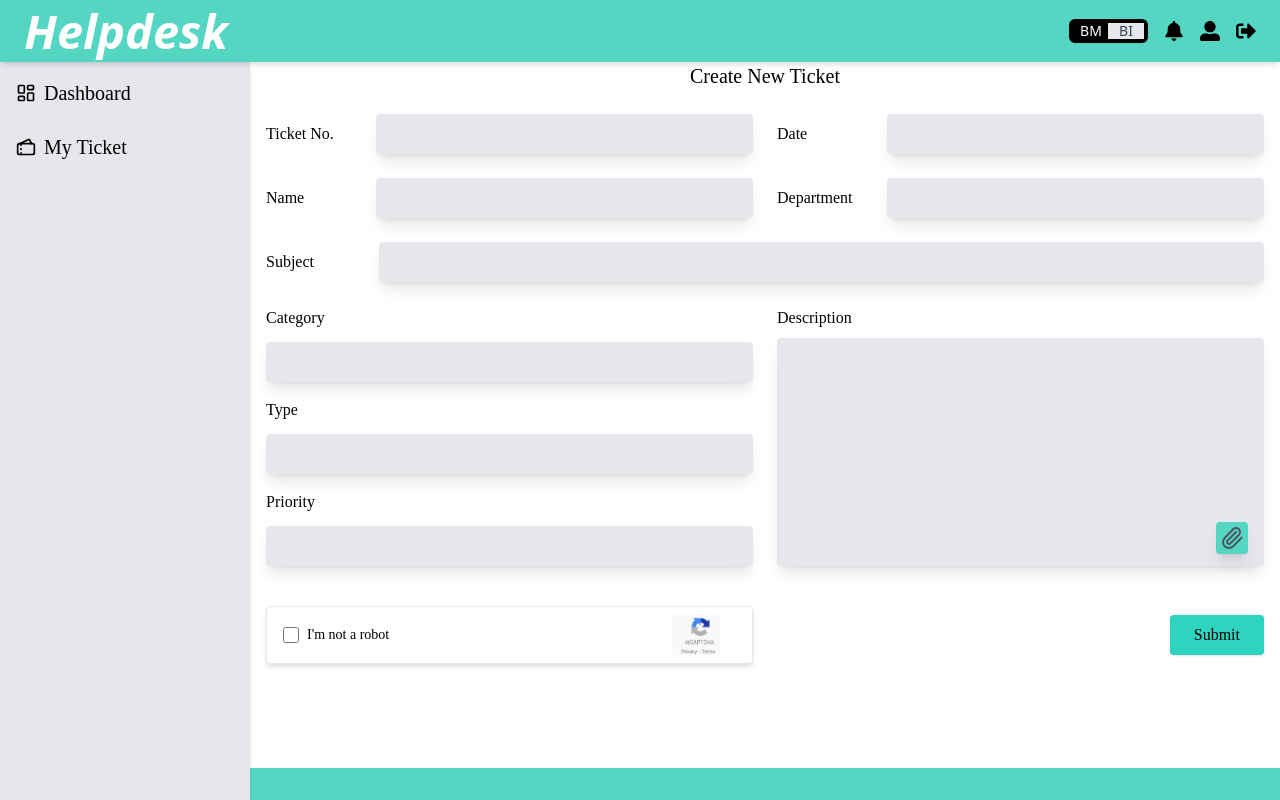
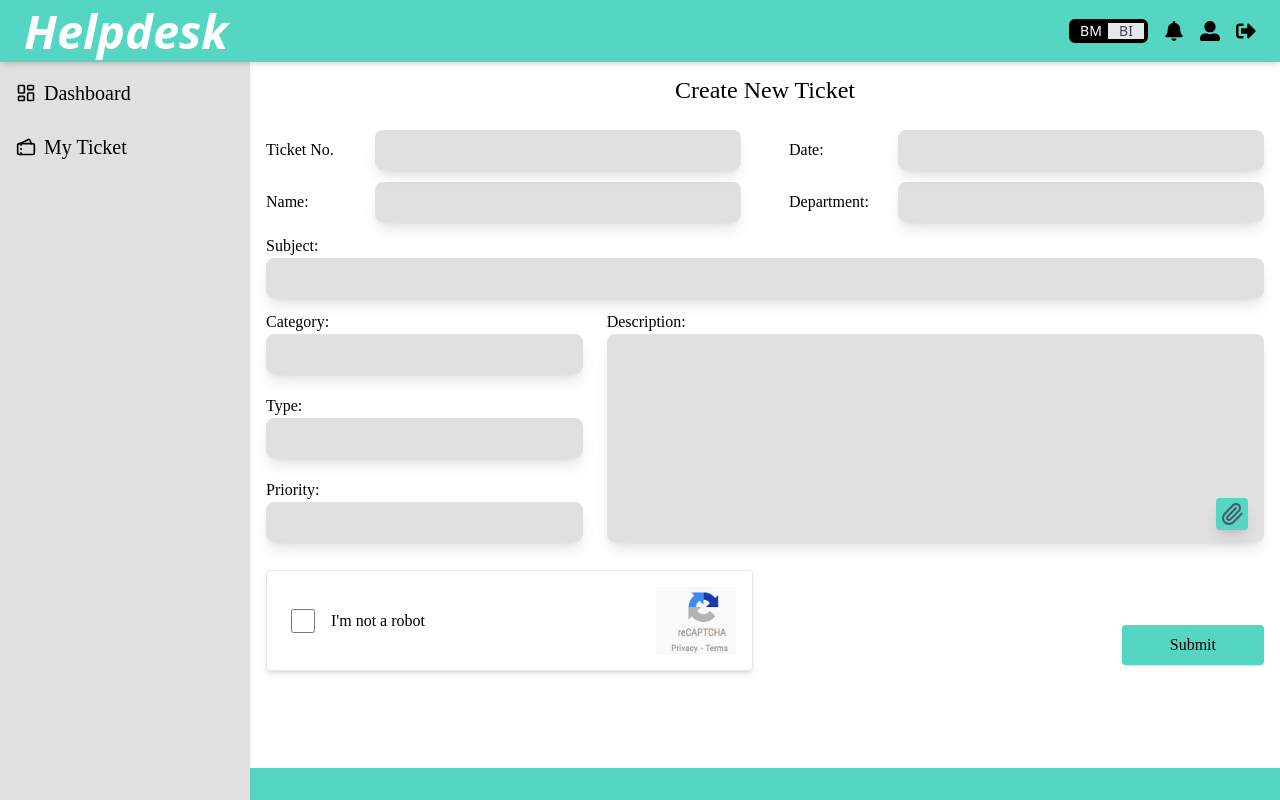
Before and after one commit to MansiChache/helpdesk, a React (Create React App) app in the folder client/: page /new-ticket in a window 1280 px wide. Built offline with nearby package versions, Linux system fonts and the light colour scheme.

Commit message:
modified UI minutes

```diff
--- a/client/src/components/Sidebar.jsx
+++ b/client/src/components/Sidebar.jsx
@@ -16,7 +16,7 @@ const Sidebar = () => {
     `flex items-center gap-2 cursor-pointer font-sanchez text-[20px] `;
 
   return (
-    <aside className="fixed top-[62px] left-0 w-[250px] h-[calc(100vh-62px)] bg-gray-200 p-4 shadow-md z-40">
+    <aside className="fixed top-[62px] left-0 w-[250px] h-[calc(100vh-62px)] bg-customGrey bg-opacity-20 p-4 shadow-md z-40">
       <nav className="flex flex-col gap-6 ">
         <NavLink to={dashboardPath} className={linkClasses}>
           {({ isActive }) => (
@@ -37,6 +37,17 @@ const Sidebar = () => {
               )}
             </NavLink>
 
+        )}
+
+        {role === "user" && (
+          <NavLink to="/new-ticket" className={linkClasses}>
+            {({ isActive }) => (
+              <>
+                {isActive && <ChevronRight className="w-5 h-5 mr-1" />}
+                <TicketPlus className="w-5 h-5" /> New Ticket
+              </>
+            )}
+          </NavLink>
         )}
 
         <NavLink to="/my-tickets" className={linkClasses}>
@@ -70,16 +81,7 @@ const Sidebar = () => {
           </NavLink>
         )}
 
-        {role === "user" && (
-          <NavLink to="/new-ticket" className={linkClasses}>
-            {({ isActive }) => (
-              <>
-                {isActive && <ChevronRight className="w-5 h-5 mr-1" />}
-                <TicketPlus className="w-5 h-5" /> New Ticket
-              </>
-            )}
-          </NavLink>
-        )}
+
       </nav>
     </aside>
   );
--- a/client/src/pages/NewTicketForm.jsx
+++ b/client/src/pages/NewTicketForm.jsx
@@ -1,81 +1,84 @@
 import { Paperclip } from "lucide-react";
 import Layout from "../components/Layout";
+import { useNavigate } from "react-router-dom";
 
 const NewTicketForm = () => {
+  const navigate = useNavigate();
+
   return (
     <Layout>
       <div className="bg-white font-sanchez font-medium">
-        <div className="max-w-[1190px] mx-auto py-3 px-4">
-          <h2 className="text-center text-xl mb-6">Create New Ticket</h2>
-          <form className="grid grid-cols-2 gap-6">
+        <div className="max-w-[1190px] mx-auto py-6 px-4">
+          <h2 className="text-center text-2xl mb-6">Create New Ticket</h2>
+          <form className="grid grid-cols-2 gap-x-12 gap-y-3">
             <div className="flex items-center gap-3">
               <label className="w-32 font-medium">Ticket No.</label>
               <input
-                className="bg-gray-200 rounded px-3 py-2 w-full shadow-lg"
+                className="bg-customGrey bg-opacity-20 rounded-lg px-3 py-2 w-full shadow-lg"
                 type="text"
               />
             </div>
 
             <div className="flex items-center gap-3">
-              <label className="w-32 font-medium">Date</label>
-              <input className="bg-gray-200 rounded px-3 py-2 w-full shadow-lg" />
+              <label className="w-32 font-medium">Date:</label>
+              <input className="bg-customGrey bg-opacity-20 rounded-lg px-3 py-2 w-full shadow-lg" />
             </div>
 
-            <div className="flex items-center gap-3">
-              <label className="w-32 font-medium">Name</label>
+            <div className="flex items-center gap-x-3 gap-y-3">
+              <label className="w-32 font-medium">Name:</label>
               <input
-                className="bg-gray-200 rounded px-3 py-2 w-full shadow-lg"
+                className="bg-customGrey bg-opacity-20 rounded-lg px-3 py-2 w-full shadow-lg"
                 type="text"
               />
             </div>
 
-            <div className="flex items-center gap-3">
-              <label className="w-32 font-medium">Department</label>
+            <div className="flex items-center gap-x-3 gap-y-3">
+              <label className="w-32 font-medium">Department:</label>
               <input
-                className="bg-gray-200 rounded px-3 py-2 w-full shadow-lg"
+                className="bg-customGrey bg-opacity-20 rounded-lg px-3 py-2 w-full shadow-lg"
                 type="text"
               />
             </div>
 
-            <div className="col-span-2 flex items-center ">
-              <label className="w-32 font-medium">Subject</label>
+            <div className="col-span-2 flex flex-col gap-x-3">
+              <label className="w-32 font-medium">Subject:</label>
               <input
-                className="bg-gray-200 rounded px-3 py-2 w-full shadow-lg"
+                className="bg-customGrey bg-opacity-20 rounded-lg px-3 py-2 w-full shadow-lg"
                 type="text"
               />
             </div>
 
-            <div className="col-span-2 grid grid-cols-2 gap-6">
-              <div className="flex flex-col gap-4">
-                <div className="flex flex-col  gap-3">
-                  <label className="w-32 font-medium">Category</label>
+            <div className="col-span-2 grid grid-cols-3 gap-x-6 gap-y-3">
+              <div className="flex flex-col gap-x-4 gap-y-5">
+                <div className="flex flex-col  gap-x-3">
+                  <label className="w-32 font-medium">Category:</label>
                   <input
-                    className="bg-gray-200 rounded px-3 py-2 w-full shadow-lg"
+                    className="bg-customGrey bg-opacity-20 rounded-lg px-3 py-2 w-full shadow-lg"
                     type="text"
                   />
                 </div>
 
-                <div className="flex flex-col  gap-3">
-                  <label className="w-32 font-medium">Type</label>
+                <div className="flex flex-col  gap-x-3">
+                  <label className="w-32 font-medium">Type:</label>
                   <input
-                    className="bg-gray-200 rounded px-3 py-2 w-full shadow-lg"
+                    className="bg-customGrey bg-opacity-20 rounded-lg px-3 py-2 w-full shadow-lg"
                     type="text"
                   />
                 </div>
 
-                <div className="flex flex-col  gap-3">
-                  <label className="w-32 font-medium">Priority</label>
+                <div className="flex flex-col  gap-x-3">
+                  <label className="w-32 font-medium">Priority:</label>
                   <input
-                    className="bg-gray-200 rounded px-3 py-2 w-full shadow-lg"
+                    className="bg-customGrey bg-opacity-20 rounded-lg px-3 py-2 w-full shadow-lg"
                     type="text"
                   />
                 </div>
               </div>
 
-              <div className="flex flex-col gap-2 relative">
-                <label className="font-medium">Description</label>
+              <div className="flex flex-col gap-x-2 relative col-span-2">
+                <label className="font-medium">Description:</label>
                 <textarea
-                  className="bg-gray-200 rounded px-3 py-2 w-full pr-10 resize-none shadow-lg h-full"
+                  className="bg-customGrey bg-opacity-20 rounded-lg px-3 py-2 w-full pr-10 resize-none shadow-lg h-full"
                   rows="8"
                 />
                 <span className="absolute bottom-3 right-4 text-lg text-gray-600 cursor-pointer shadow-lg bg-navbar p-1 rounded">
@@ -85,24 +88,25 @@ const NewTicketForm = () => {
             </div>
 
             <div className="col-span-2 grid grid-cols-2 gap-6 mt-4">
-              <div className="flex items-center justify-between bg-white border rounded px-4 py-2 shadow-md w-full">
+              <div className="flex items-center justify-between bg-white border rounded px-4 py-4 shadow-md w-full">
                 <div className="flex items-center gap-2">
-                  <input type="checkbox" id="robot-check" className="w-4 h-4" />
-                  <label htmlFor="robot-check" className="text-sm font-medium">
+                  <input type="checkbox" id="robot-check" className="w-10 h-6" />
+                  <label htmlFor="robot-check" className="text-md font-medium">
                     I'm not a robot
                   </label>
                 </div>
                 <img
                   src="/refresh-icon.png"
                   alt="Refresh"
-                  className="w-20 h-10 object-contain"
+                  className="w-20 h-13 object-contain"
                 />
               </div>
 
-              <div className="flex justify-end items-center">
+              <div className="flex justify-end items-center pt-12">
                 <button
                   type="submit"
-                  className="bg-teal-400 text-black px-6 py-2 rounded shadow"
+                  onClick={() => navigate("/my-tickets")}
+                  className="bg-navbar text-black px-12 py-2 rounded shadow"
                 >
                   Submit
                 </button>
--- a/client/tailwind.config.js
+++ b/client/tailwind.config.js
@@ -12,7 +12,9 @@ module.exports = {
         customRed: '#EA0000',
         customBlue: '#296EF2',
         customLightGreen: '#5CDB95',
-        customDarkBlue: '#05386B'
+        customDarkBlue: '#05386B',
+        customGrey: '#6A6767',
+        tableGrey: '#C4C4C4',
       },
       fontFamily: {
         sanchez: ['Sanchez', 'serif'], // 'Sanchez' is the name you give it, 'serif' is a fallback
```
Also changed, not shown: client/src/pages/MyTickets.jsx (+124 -48 lines).
